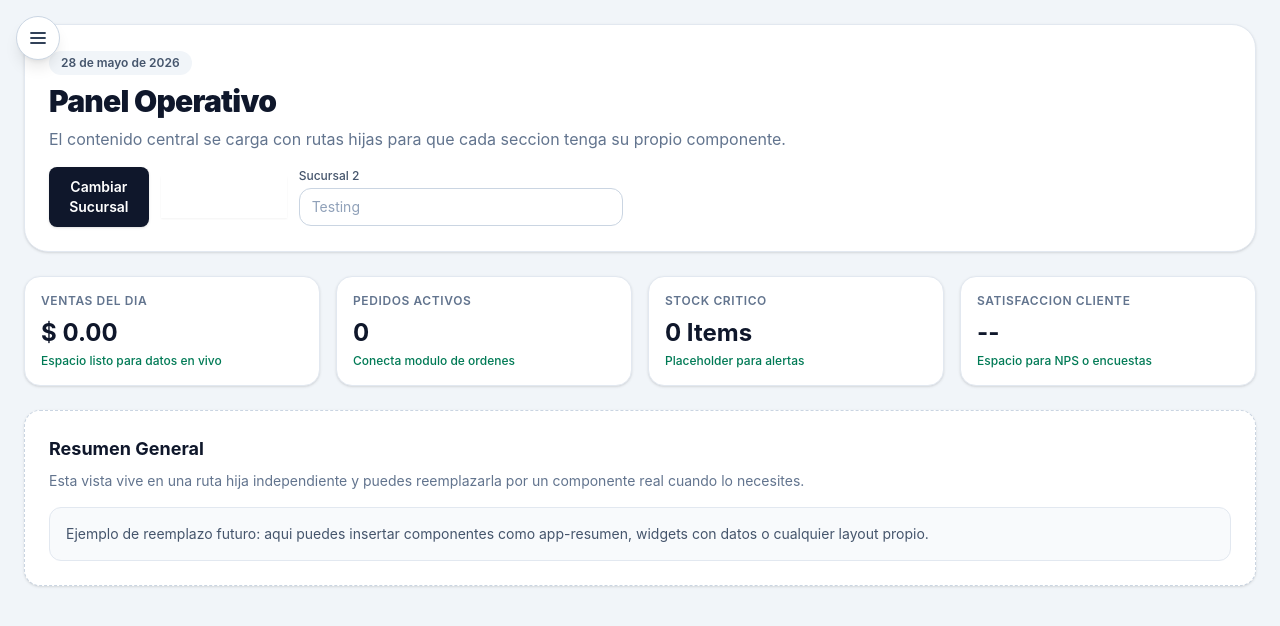
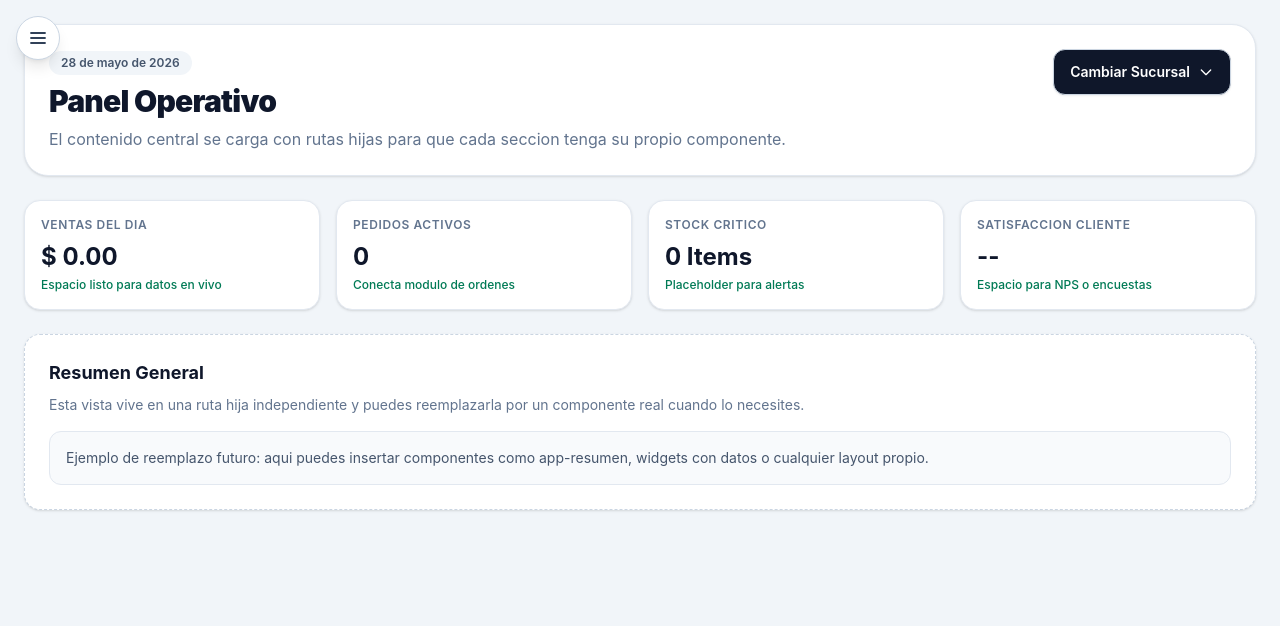
Before and after one commit to ciApp-dev/bakery-front, an Angular app: page /dashboard/overview in a window 1280 px wide. Shown: the top 626 px of the page. Built offline with nearby package versions, Linux system fonts and the light colour scheme.

Commit message:
Commit 07072026

```diff
--- a/src/app/components/elements/buttons/dropdown-form/dropdown-form.css
+++ b/src/app/components/elements/buttons/dropdown-form/dropdown-form.css
@@ -0,0 +1,136 @@
+:host {
+	display: block;
+	width: 100%;
+}
+
+.dropdown-form {
+	position: relative;
+	width: 100%;
+	max-width: 20rem;
+}
+
+.dropdown-form__button {
+	display: inline-flex;
+	width: 100%;
+	align-items: center;
+	justify-content: space-between;
+	gap: 0.5rem;
+	border: 1px solid #cbd5e1;
+	border-radius: 0.75rem;
+	background: #0f172a;
+	padding: 0.75rem 1rem;
+	font-size: 0.875rem;
+	font-weight: 600;
+	line-height: 1.25rem;
+	color: #ffffff;
+	box-shadow: 0 1px 2px rgba(15, 23, 42, 0.08);
+	cursor: pointer;
+	transition: background-color 0.2s ease, border-color 0.2s ease, transform 0.15s ease;
+}
+
+.dropdown-form__button:hover {
+	background: #1e293b;
+}
+
+.dropdown-form__button:focus {
+	outline: none;
+	box-shadow: 0 0 0 4px rgba(15, 23, 42, 0.15);
+}
+
+.dropdown-form__button:active {
+	transform: translateY(1px);
+}
+
+.dropdown-form__icon {
+	width: 1rem;
+	height: 1rem;
+	flex: none;
+}
+
+.dropdown-form__menu {
+	position: absolute;
+	left: 0;
+	top: calc(100% + 0.5rem);
+	z-index: 20;
+	width: 100%;
+	border: 1px solid #cbd5e1;
+	border-radius: 0.75rem;
+	background: #ffffff;
+	box-shadow: 0 10px 25px rgba(15, 23, 42, 0.12);
+	overflow: hidden;
+}
+
+.dropdown-form__list {
+	max-height: 18rem;
+	overflow-y: auto;
+	padding: 0.5rem;
+	margin: 0;
+	list-style: none;
+	font-size: 0.875rem;
+	font-weight: 500;
+	color: #334155;
+}
+
+.dropdown-form__option {
+	display: inline-flex;
+	width: 100%;
+	align-items: center;
+	border: 0;
+	border-radius: 0.5rem;
+	background: transparent;
+	padding: 0.625rem 0.75rem;
+	text-align: left;
+	color: inherit;
+	cursor: pointer;
+	transition: background-color 0.2s ease, color 0.2s ease;
+}
+
+.dropdown-form__option:hover {
+	background: #e2e8f0;
+	color: #0f172a;
+}
+
+.dropdown-form__empty {
+	padding: 0.625rem 0.75rem;
+	color: #64748b;
+}
+
+:host-context(.dark) .dropdown-form__button {
+	border-color: #475569;
+	background: #334155;
+	color: #f8fafc;
+}
+
+:host-context(.dark) .dropdown-form__button:hover {
+	background: #475569;
+}
+
+:host-context(.dark) .dropdown-form__button:focus {
+	box-shadow: 0 0 0 4px rgba(148, 163, 184, 0.2);
+}
+
+:host-context(.dark) .dropdown-form__menu {
+	border-color: #334155;
+	background: #0f172a;
+}
+
+:host-context(.dark) .dropdown-form__list {
+	color: #e2e8f0;
+}
+
+:host-context(.dark) .dropdown-form__option:hover {
+	background: #334155;
+	color: #ffffff;
+}
+
+:host-context(.dark) .dropdown-form__empty {
+	color: #94a3b8;
+}
+:host {
+	display: block;
+	width: 100%;
+	margin: 0;
+	padding: 0;
+	border: 0;
+	background: transparent;
+}
--- a/src/app/components/elements/buttons/dropdown-form/dropdown-form.html
+++ b/src/app/components/elements/buttons/dropdown-form/dropdown-form.html
@@ -1,12 +1,12 @@
-<div class="relative inline-block w-full max-w-xs">
+<div class="dropdown-form">
   <button
     id="dropdownHoverButton"
     type="button"
     (click)="toggleDropdown($event)"
-    class="inline-flex w-full items-center justify-between gap-2 rounded-base border border-default-medium bg-brand px-4 py-2.5 text-sm font-medium leading-5 text-white shadow-xs transition-colors hover:bg-brand-strong focus:outline-none focus:ring-4 focus:ring-brand-medium"
+    class="dropdown-form__button"
   >
     <span class="truncate">{{ label() }}</span>
-    <svg class="h-4 w-4" aria-hidden="true" xmlns="http://www.w3.org/2000/svg" width="24" height="24" fill="none" viewBox="0 0 24 24">
+    <svg class="dropdown-form__icon" aria-hidden="true" xmlns="http://www.w3.org/2000/svg" width="24" height="24" fill="none" viewBox="0 0 24 24">
       <path stroke="currentColor" stroke-linecap="round" stroke-linejoin="round" stroke-width="2" d="m19 9-7 7-7-7"/>
     </svg>
   </button>
@@ -14,23 +14,23 @@
   <!-- Dropdown menu -->
   <div
     id="dropdownHover"
-    class="absolute left-0 top-full z-20 mt-2 w-full rounded-base border border-default-medium bg-neutral-primary-medium shadow-lg"
+    class="dropdown-form__menu"
     [class.hidden]="!isOpen()"
     (click)="$event.stopPropagation()"
   >
-    <ul class="max-h-72 overflow-y-auto p-2 text-sm font-medium text-body" aria-labelledby="dropdownHoverButton">
+    <ul class="dropdown-form__list" aria-labelledby="dropdownHoverButton">
       @for (option of options(); track option.id) {
         <li>
           <button
             type="button"
-            class="inline-flex w-full items-center rounded px-3 py-2 text-left hover:bg-neutral-tertiary-medium hover:text-heading"
+            class="dropdown-form__option"
             (click)="selectedOption(option)"
           >
             {{ option.nombre }}
           </button>
         </li>
       } @empty {
-        <li class="px-3 py-2 text-body/70">No se encontraron opciones</li>
+        <li class="dropdown-form__empty">No se encontraron opciones</li>
       }
     </ul>
   </div>
--- a/src/app/components/elements/side-menu/header-sidemenu/header-sidemenu.html
+++ b/src/app/components/elements/side-menu/header-sidemenu/header-sidemenu.html
@@ -1,5 +1,5 @@
 <div class="rounded-2xl bg-slate-900 p-4 text-white shadow-lg">
     <p class="text-[11px] font-semibold uppercase tracking-[0.2em] text-amber-200">Panel Operativo</p>
-    <h1 class="mt-2 text-2xl font-extrabold leading-tight">{{ name() }}</h1>
+    <h1 class="mt-2 text-2xl font-extrabold leading-tight">{{ nameSucursal() }}</h1>
     <p class="mt-1 text-sm text-slate-300">Control diario y secciones modulares</p>
 </div>
--- a/src/app/components/elements/side-menu/header-sidemenu/header-sidemenu.ts
+++ b/src/app/components/elements/side-menu/header-sidemenu/header-sidemenu.ts
@@ -1,4 +1,4 @@
-import { Component,signal } from '@angular/core';
+import { Component,signal,input } from '@angular/core';
 
 @Component({
   selector: 'app-header-sidemenu',
@@ -9,6 +9,8 @@ import { Component,signal } from '@angular/core';
 export class HeaderSidemenu {
 
   name = signal<string | null>(null);
+
+  nameSucursal = input.required<string>();
 
   constructor() {
     const rawName = localStorage.getItem('nameSucursal');
--- a/src/app/components/pages/dashboard/dashboard.html
+++ b/src/app/components/pages/dashboard/dashboard.html
@@ -15,7 +15,7 @@
 	>
 		<div class="flex h-full flex-col p-5">
 
-			<app-header-sidemenu></app-header-sidemenu>
+			<app-header-sidemenu [nameSucursal]="nameSucursal()"></app-header-sidemenu>
 
 			<app-option-sidemenu [IsSidebarOpen]="isSidebarOpen()" (IsSidebarOpenChange)="isSidebarOpen.set($event)"></app-option-sidemenu>
 
@@ -40,11 +40,13 @@
 					</div>
 
 					<div class="flex items-center gap-2 sm:gap-3">
-						<button type="button" class="rounded-lg bg-slate-900 px-4 py-2.5 text-sm font-semibold text-white shadow-sm hover:bg-slate-800">Cambiar Sucursal</button>
 
-						<app-dropdown-form label="Sucursal 1" [options]="sucursales()" ></app-dropdown-form>
 
-						<app-selector-form placeholder="Testing" label="Sucursal 2" [options]="sucursales()" ></app-selector-form>
+						<app-dropdown-form label="Cambiar Sucursal"
+						[options]="sucursales()"
+						(valueChange)="onSucursalChange($event)"></app-dropdown-form>
+
+
 					</div>
 				</div>
 			</header>
--- a/src/app/components/pages/dashboard/dashboard.ts
+++ b/src/app/components/pages/dashboard/dashboard.ts
@@ -24,9 +24,11 @@ export class Dashboard implements OnInit {
   sucursales = signal<SelectorOption[]>([]);
 
   sucursalesService = inject(SucursalesService);
+  nameSucursal = signal<string>('');
 
   ngOnInit(): void {
     this.getSucursales();
+    this.nameSucursal.set(localStorage.getItem('nameSucursal') || 'Seleccione una sucursal');
   }
 
 
@@ -70,4 +72,17 @@ export class Dashboard implements OnInit {
     });
   }
 
+  onSucursalChange(selectedId: string | number): void {
+    const selectedSucursal = this.sucursales().find(sucursal => sucursal.id === Number(selectedId));
+    if (selectedSucursal) {
+      console.log('Sucursal seleccionada:', selectedSucursal.nombre);
+      localStorage.setItem('nameSucursal', selectedSucursal.nombre);
+      localStorage.setItem('idSucursal', selectedSucursal.id.toString());
+      this.nameSucursal.set(selectedSucursal.nombre);
+    } else {
+      console.error('Sucursal no encontrada para el id:', selectedId);
+    }
+
+  }
+
 }
```
